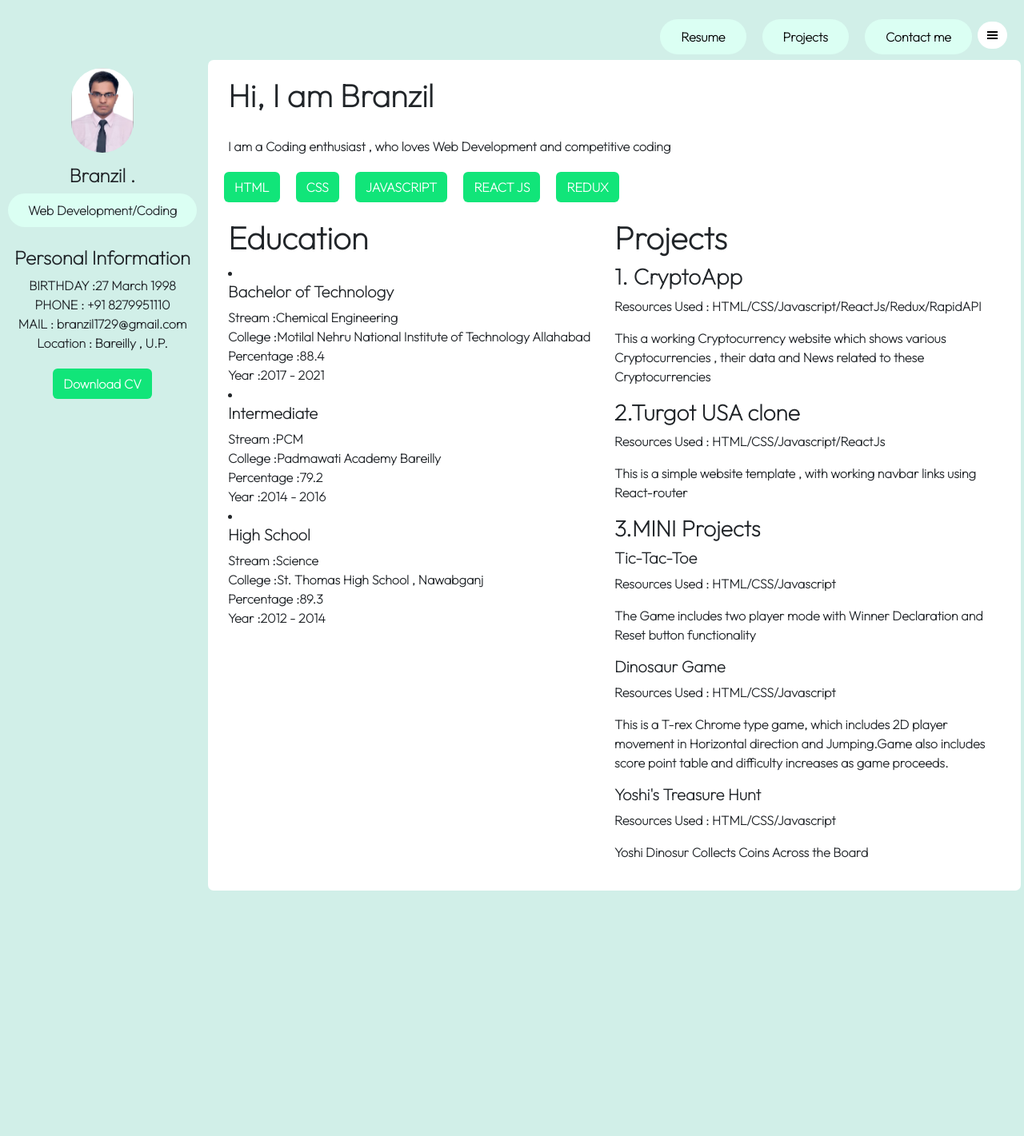
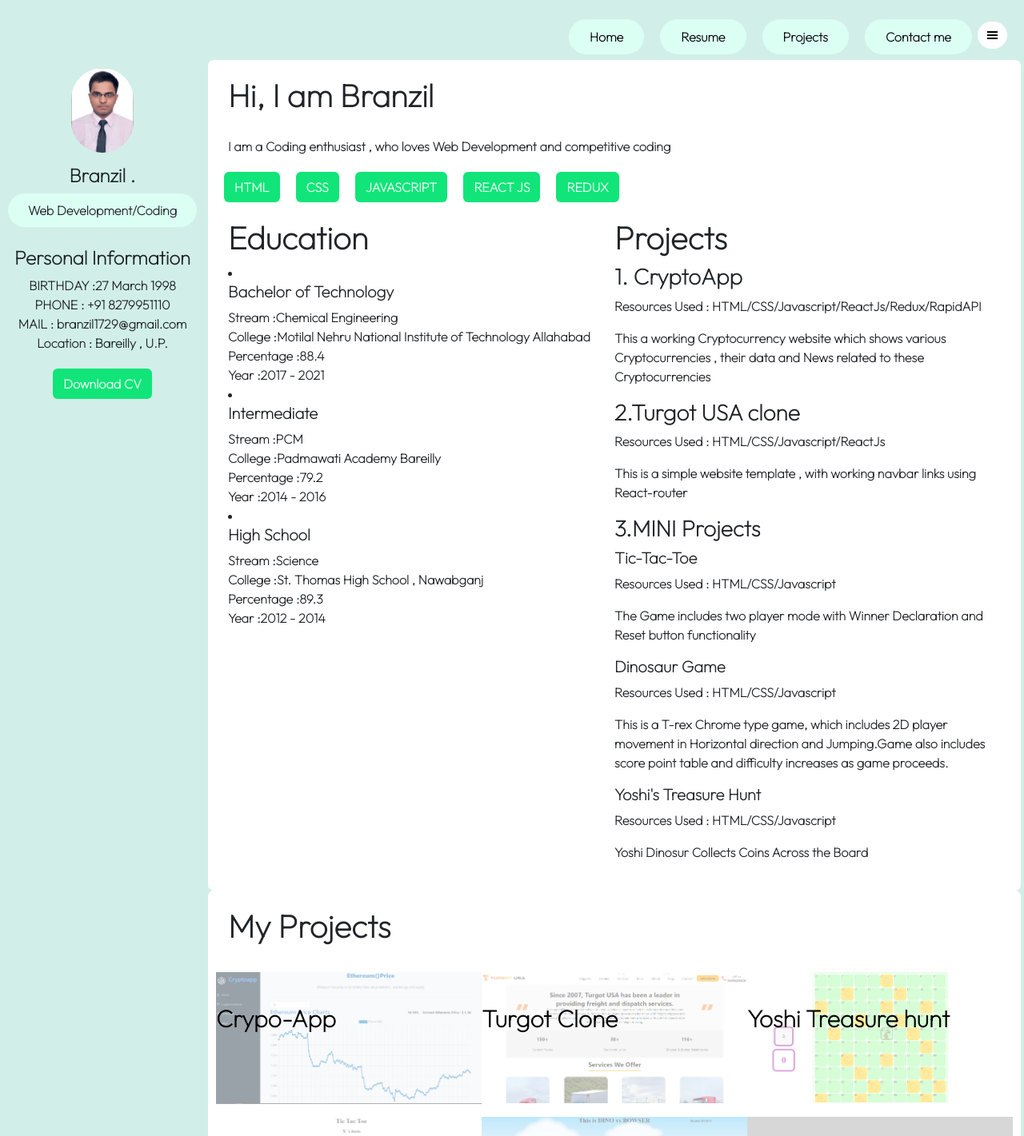
Before and after one commit to tmnt66/portfolio, a React (Create React App) app: page / in a window 1280 px wide. Shown: the top 1421 px of the page at 80% size. Before the commit the page ends 1125 px from the top, so only its background shows below. Built offline with nearby package versions, Linux system fonts and the light colour scheme; grey boxes are pictures that could not be loaded.

Commit message:
adde thubnails

```diff
--- a/src/components/navbar/navbar.jsx
+++ b/src/components/navbar/navbar.jsx
@@ -30,7 +30,8 @@ const Navbar = () => {
                     </div>
                 </button>
                 <ul className="navlist">
-                    <Link to='/' >  <li className="navitems">Resume</li></Link>
+                    <Link to='/' >  <li className="navitems">Home</li></Link>
+                    <Link to='/resume' >  <li className="navitems">Resume</li></Link>
                     {/* <li className="navitems">About Me</li> */}
                     <Link to='/projects' > <li className="navitems">Projects</li></Link>
                     <Link to='/contact' > <li className="navitems">Contact me</li></Link>
--- a/src/pages/Homepage.jsx
+++ b/src/pages/Homepage.jsx
@@ -19,10 +19,16 @@ const Homepage = () => {
                     <Navbar />
                 {/* <Content /> */}
 
+
 <Routes>
                 {/* </div> */}
-              <Route path="/" element = { <Content />}/>
+              <Route path="/" element = { <>
+              <Content />
+             <Projects/>
+              </>
+             }/>
               <Route path="/projects" element={<Projects/>}/>
+              <Route path="/resume" element={<Content/>}/>
               <Route path="/contact" element={<Message/>}/>
 </Routes>
             </div>
```
